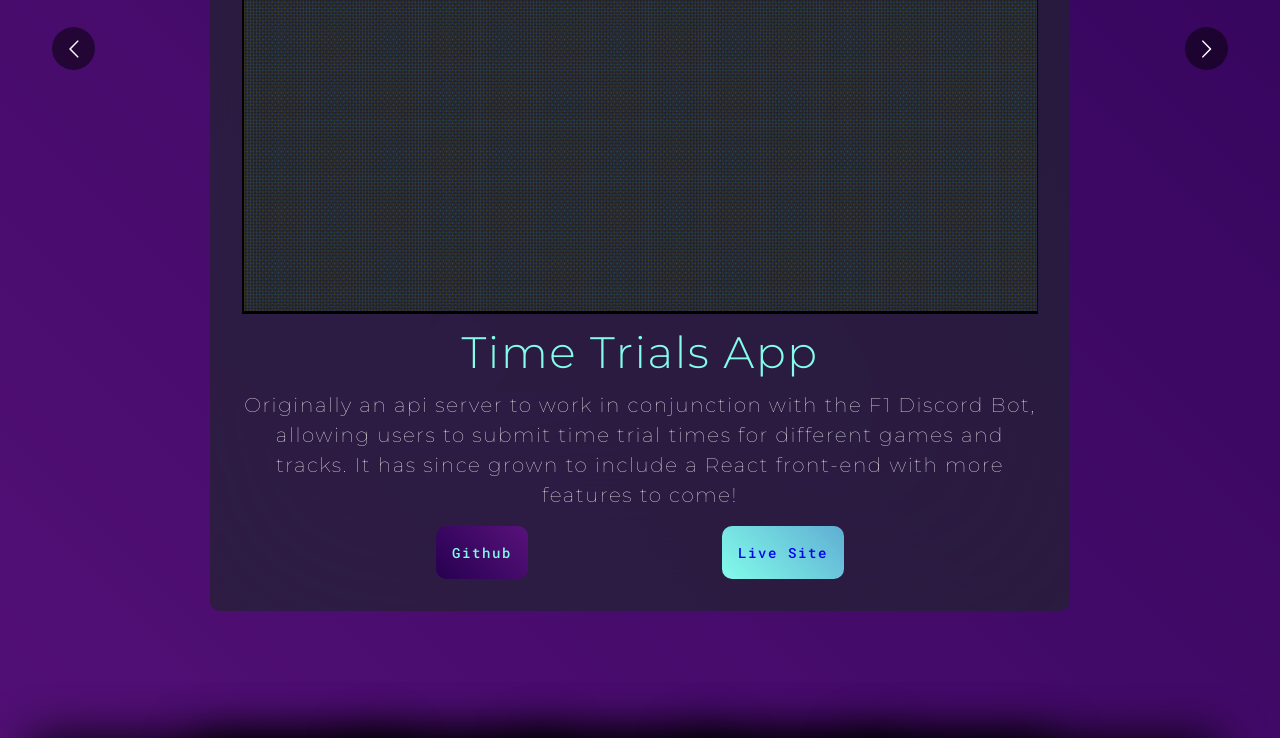
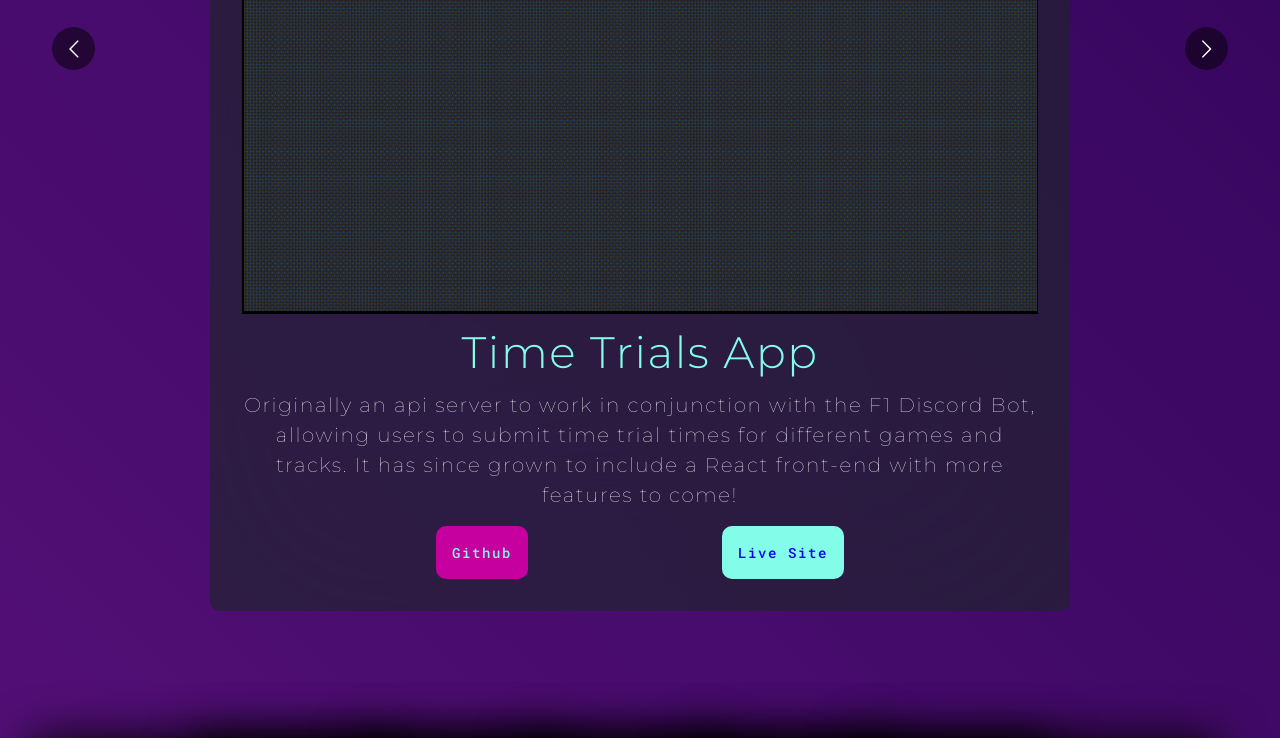
Before and after one commit to jnhthomp/Portfolio, a React (Create React App) app: page / in a window 1280 px wide. Shown: the part 1346-2084 px from the top of the page. Built offline with nearby package versions, Linux system fonts and the light colour scheme.

Commit message:
Change color of git link and add hover effects

```diff
--- a/src/Components/ProjectSection/Project/Project.module.css
+++ b/src/Components/ProjectSection/Project/Project.module.css
@@ -39,16 +39,26 @@
   text-decoration: none;
   font-weight: 500;
   font-family: var(--ff-header);
+  transition: .25s;
+}
+
+.project>div>div>a:hover {
+  scale: 1.05;
+  filter: brightness(1.25);
 }
 
 .project > div > div > a.git{
-  background: linear-gradient(45deg, var(--clr-800), var(--clr-600));
+  background: var(--clr-500);
   color: var(--clr-100);
 }
 
+
+
 .project > div > div > a.live{
-  background: linear-gradient(45deg, var(--clr-100), var(--clr-300));
+  background: var(--clr-100);
 }
+
+
 
 @media screen and (max-width: 630px){
   .project >div> h5{
```
Also changed, not shown: 1 other file (tests, documents, lock files or other folders).
